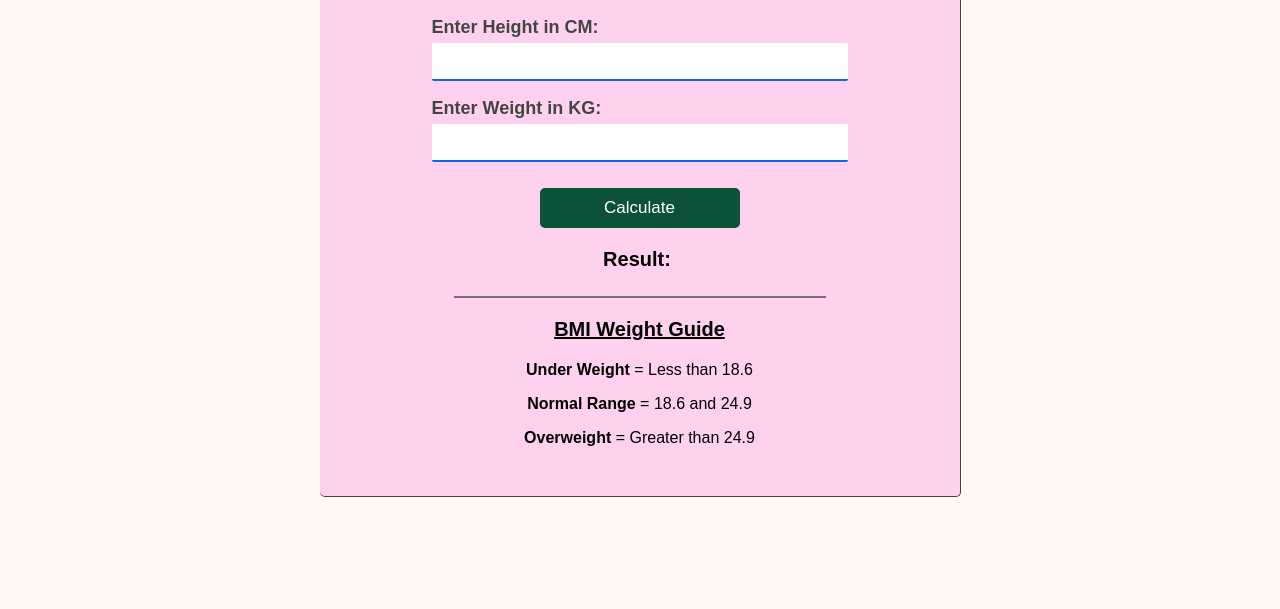
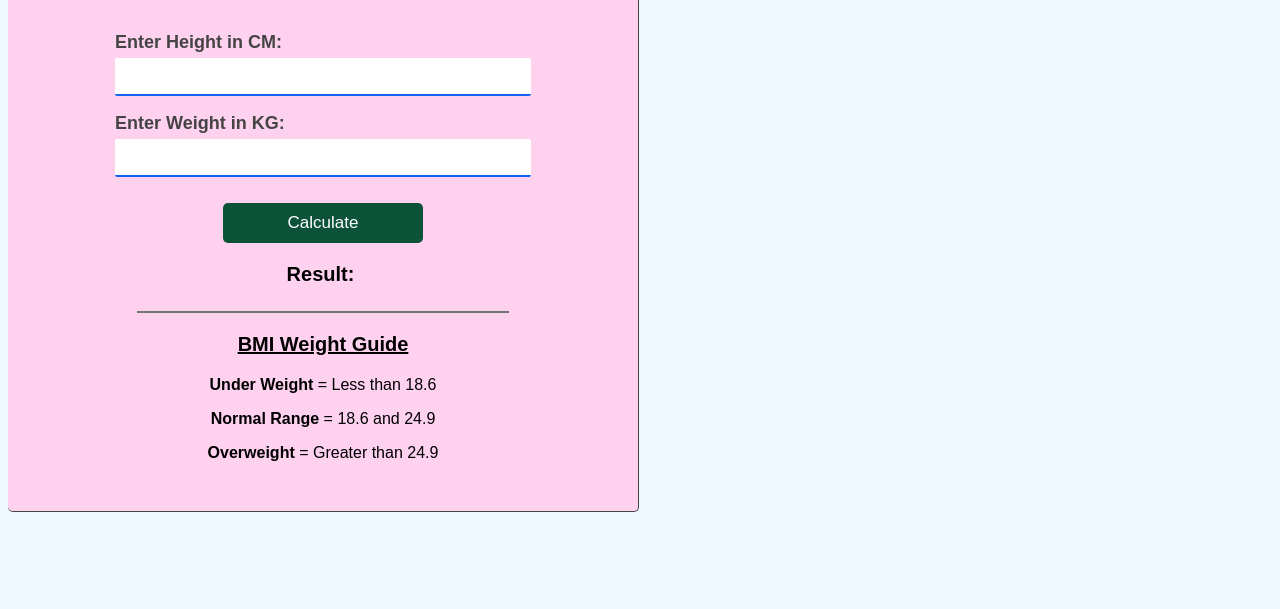
Before and after one commit to ravikrpatel01/bmi-calculator-website, a plain HTML site: page index.html in a window 1280 px wide. Shown: the part 191-800 px from the top of the page. Drawn offline with Linux system fonts and the light colour scheme.

Commit message:
Update index.html

```diff
--- a/index.html
+++ b/index.html
@@ -5,6 +5,7 @@
     <meta name="viewport" content="width=device-width, initial-scale=1.0" />
     <meta http-equiv="X-UA-Compatible" content="ie=edge" />
     <link rel="stylesheet" href="style.css"/>
+    <link rel="stylesheet" href="mediaqueries.css">
     <link rel="shortcut icon" href="Images/bmi.png" type="image/x-icon">
     <title>BMI Calculator Website</title>
   </head>
```
